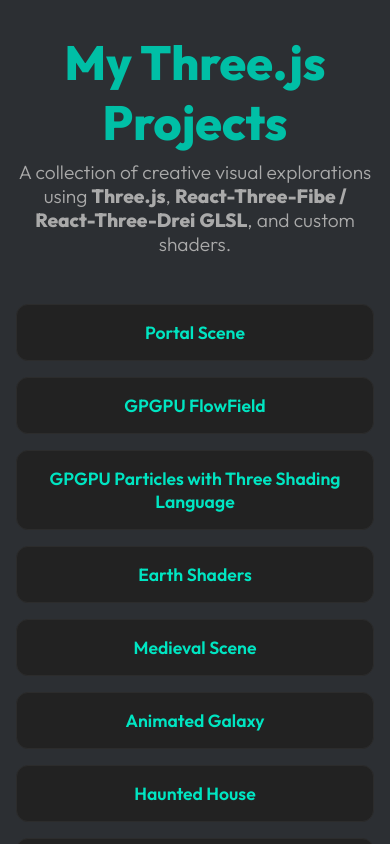
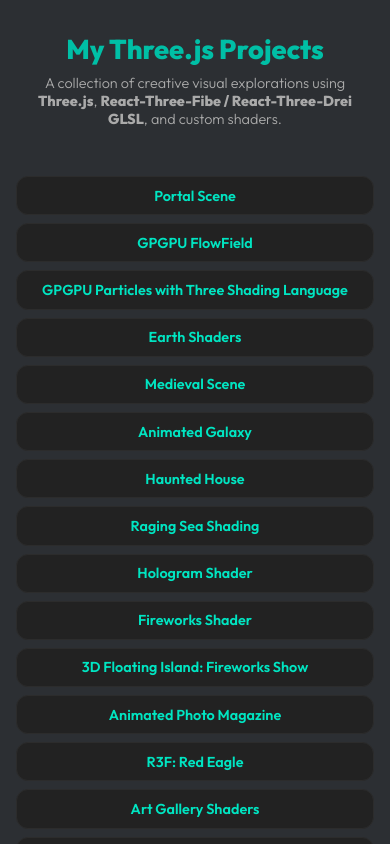
Before and after one commit to delafuentej/3d-projects, a website built with Vite: page index.html in a window 390 px wide. Built offline with nearby package versions, Linux system fonts and the light colour scheme.

Commit message:
media-queries

```diff
--- a/src/style.css
+++ b/src/style.css
@@ -38,7 +38,7 @@
 
 /* Contenedor scrollable */
 .scrollable {
-  height: calc(100vh - 160px); /* Ajusta según altura de header y footer */
+  height: calc(100vh - 160px); /* Ajusta según altura de header + footer */
   overflow-y: scroll;
   overflow-x: hidden;
   -ms-overflow-style: none; /* Edge/IE */
@@ -89,3 +89,71 @@
   font-size: 0.9rem;
   color: #666;
 }
+
+/* ===========================
+   MEDIA QUERIES PARA MOVILES
+=========================== */
+
+/* Tablets y móviles grandes */
+@media (max-width: 1024px) {
+  h1 {
+    font-size: 2.5rem;
+  }
+
+  .subtitle {
+    font-size: 1.1rem;
+    padding: 0 1rem;
+  }
+
+  .projects-grid {
+    grid-template-columns: repeat(auto-fit, minmax(200px, 1fr));
+    gap: 0.8rem;
+  }
+
+  .card {
+    font-size: 1rem;
+    padding: 0.8rem;
+  }
+}
+
+/* Móviles medianos */
+@media (max-width: 768px) {
+  h1 {
+    font-size: 2rem;
+  }
+
+  .subtitle {
+    font-size: 1rem;
+  }
+
+  .projects-grid {
+    grid-template-columns: repeat(auto-fit, minmax(180px, 1fr));
+    gap: 0.6rem;
+  }
+
+  .card {
+    font-size: 0.95rem;
+    padding: 0.7rem;
+  }
+}
+
+/* Móviles pequeños */
+@media (max-width: 480px) {
+  h1 {
+    font-size: 1.7rem;
+  }
+
+  .subtitle {
+    font-size: 0.9rem;
+  }
+
+  .projects-grid {
+    grid-template-columns: 1fr;
+    gap: 0.5rem;
+  }
+
+  .card {
+    font-size: 0.9rem;
+    padding: 0.6rem;
+  }
+}
```
